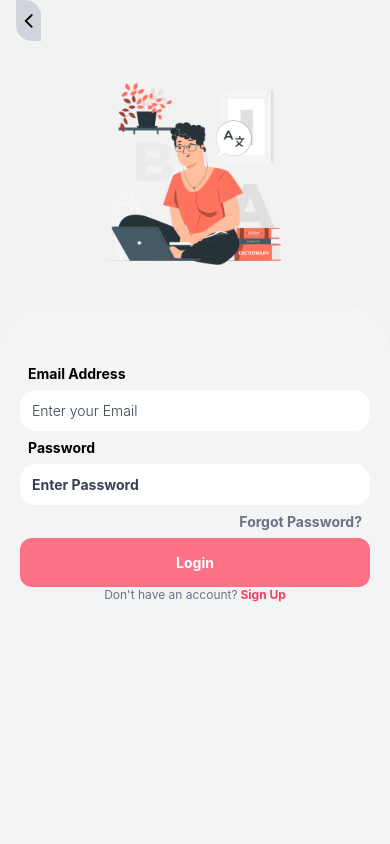
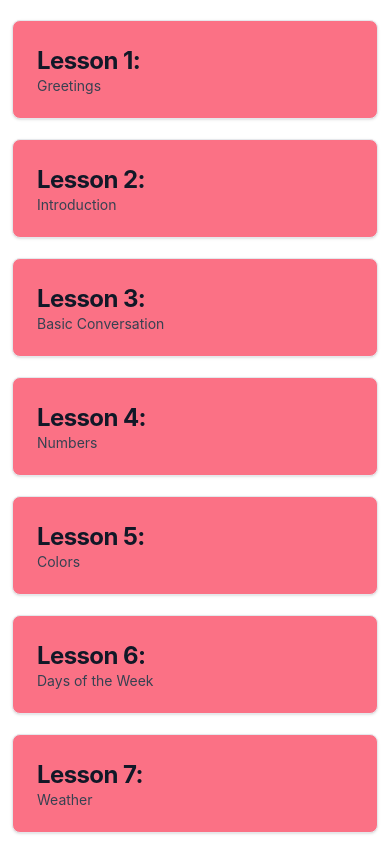
Before and after one commit to alrayhan587/TheSpiceApp, a React Native app: screen / in a window 390 px wide. Built offline with nearby package versions, Linux system fonts and the light colour scheme.

Commit message:
UpdateCode

```diff
--- a/App.js
+++ b/App.js
@@ -5,10 +5,12 @@ import App_navigation from './Navigation/App_navigation'
 import ConversationScreen from './Screens/ConversationScreen'
 import LoginScreen1 from './Screens/LoginScreen1'
 import ConversationListScreen from './Screens/ConversationListScreen'
+import LearningPath from './Screens/LearningPath'
 
 const App = () => {
   return (
-    <App_navigation></App_navigation>
+    // <App_navigation></App_navigation>
+    <LearningPath></LearningPath>
     // <ConversationScreen></ConversationScreen>
 
     // <ConversationListScreen></ConversationListScreen>
--- a/Screens/LearningPath.js
+++ b/Screens/LearningPath.js
@@ -1,12 +1,30 @@
-import { View, Text,Image } from 'react-native'
-import React from 'react'
+import { View, Text,Image, ScrollView, TextInput, TouchableOpacity } from 'react-native'
+import React, { useEffect, useState } from 'react'
+import lessonData from './Lesson.json';
+import LessonsScreen from './LessonsScreen';
 
 const LearningPath = () => {
+
+  const [lessons, setLessons]=useState([]);
+  useEffect(()=>{
+    setLessons(lessonData);
+  },[])
+
   return (
-    <View className="flex-1 justify-center items-center bg-white">
-      <Text>LearningPath</Text>
-      <Image source={require('./Assets/Learninglanguages-amico.png')} style={{ width: 300, height: 300 }} />
-    </View>
+    <ScrollView>
+
+      {/* For search button */}
+
+
+
+      {/* For lesson section */}
+      <View className="mt-5">
+        {/* <Text>LearningPath : {lessons.length}</Text> */}
+        <View>
+          {lessons.map(les=><LessonsScreen key={les.id} lessons={les}></LessonsScreen>)}
+        </View>
+      </View>
+    </ScrollView>
   )
 }
 
--- /dev/null
+++ b/Screens/Lesson.json
@@ -0,0 +1,63 @@
+[
+  {
+    "id": 1,
+    "number": 1,
+    "name": "Greetings",
+    "icon": "texting",
+    "content": ["Hello", "How are you?", "I am fine."]
+  },
+  {
+    "id": 2,
+    "number": 2,
+    "name": "Introduction",
+    "icon": "handshake",
+    "content": ["Name", "Age", "Occupation"]
+  },
+  {
+    "id": 3,
+    "number": 3,
+    "name": "Basic Conversation",
+    "icon": "conversation",
+    "content": [
+      "Where are you from?",
+      "What do you like to do?",
+      "Do you have any hobbies?"
+    ]
+  },
+  {
+    "id": 4,
+    "number": 4,
+    "name": "Numbers",
+    "icon": "calculator",
+    "content": ["1", "2", "3", "4", "5", "6", "7", "8", "9", "10"]
+  },
+  {
+    "id": 5,
+    "number": 5,
+    "name": "Colors",
+    "icon": "palette",
+    "content": ["Red", "Blue", "Green", "Yellow", "Orange", "Purple"]
+  },
+  {
+    "id": 6,
+    "number": 6,
+    "name": "Days of the Week",
+    "icon": "calendar",
+    "content": [
+      "Monday",
+      "Tuesday",
+      "Wednesday",
+      "Thursday",
+      "Friday",
+      "Saturday",
+      "Sunday"
+    ]
+  },
+  {
+    "id": 7,
+    "number": 7,
+    "name": "Weather",
+    "icon": "sun",
+    "content": ["Sunny", "Cloudy", "Rainy", "Windy", "Snowy"]
+  }
+]
--- /dev/null
+++ b/Screens/LessonsScreen.js
@@ -0,0 +1,20 @@
+import { View, Text } from 'react-native'
+import React from 'react'
+
+const LessonsScreen = ({ lessons }) => {
+    const { id, name, number } = lessons;
+    return (
+        <View className="">
+
+            <View className="p-6 mb-5 mx-3 bg-rose-400 border border-gray-200 rounded-lg shadow hover:bg-gray-100 dark:bg-gray-800 dark:border-gray-700 ">
+
+                <Text className=" text-2xl font-bold tracking-tight text-gray-900 dark:text-white">Lesson {lessons.number}:</Text>
+                <Text className="font-normal text-gray-700 dark:text-gray-400">{lessons.name}</Text>
+            </View>
+
+
+        </View>
+    )
+}
+
+export default LessonsScreen
```
